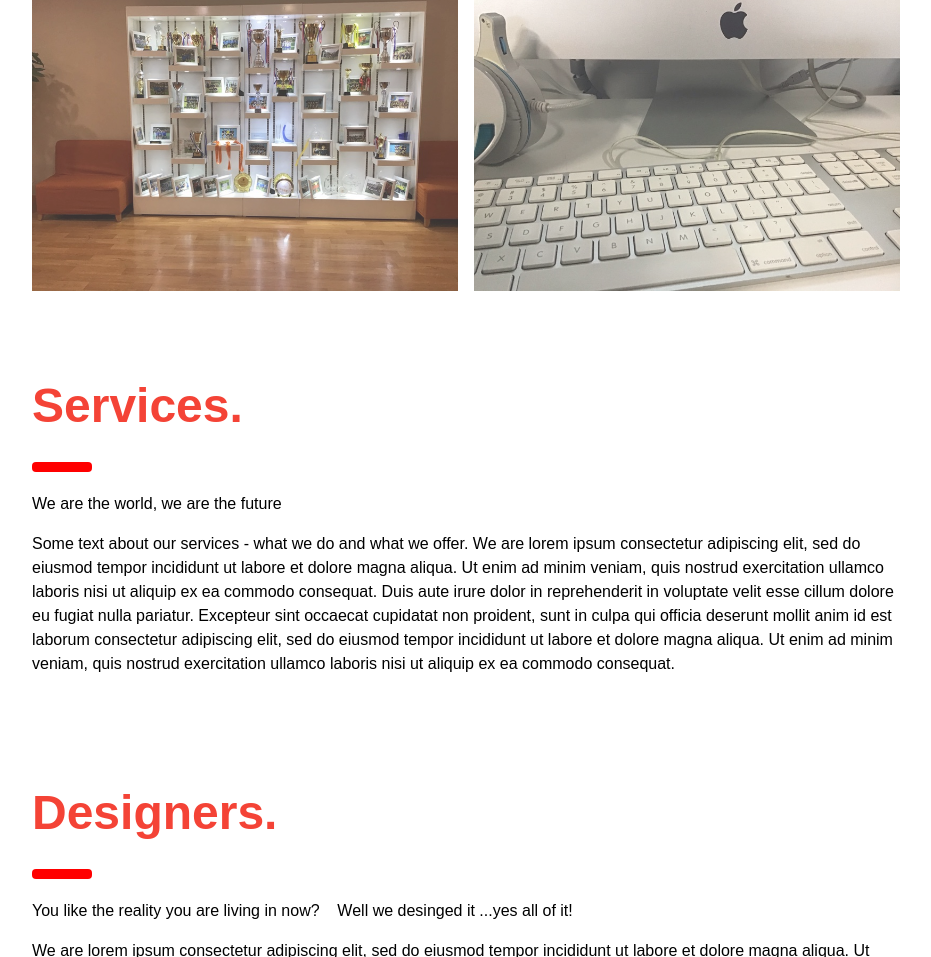
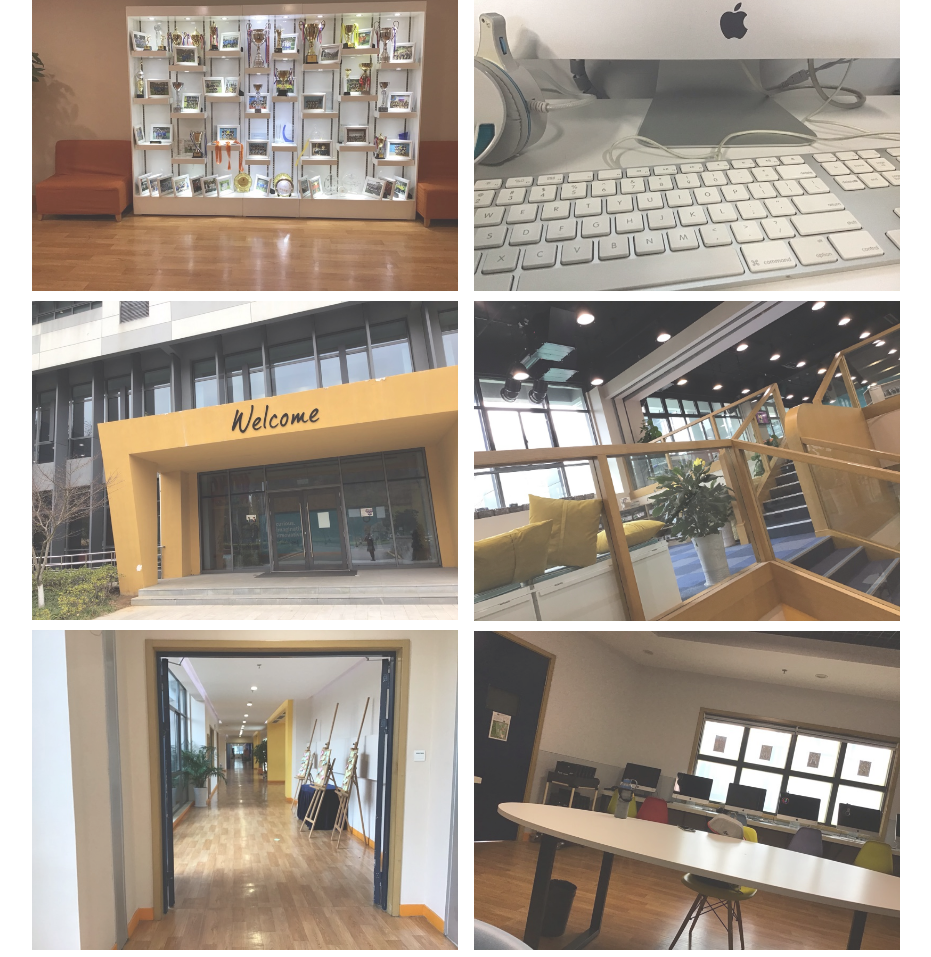
Before and after one commit to MrG-BSN/yvonne.github.io, a plain HTML site: page index.html in a window 1280 px wide. Shown: the part 1022-1979 px from the top of the page, without its empty margins (324-1255 px from the left). Drawn offline with Linux system fonts and the light colour scheme; a web font is replaced by a local one.

Commit message:
Update index.html

```diff
--- a/index.html
+++ b/index.html
@@ -75,14 +75,18 @@ body {font-size:16px;}
   </div>
 
   <!-- Services -->
-  <div class="w3-container" id="services" style="margin-top:75px">
-    <h1 class="w3-xxxlarge w3-text-red"><b>Services.</b></h1>
-    <hr style="width:50px;border:5px solid red" class="w3-round">
-    <p>We are the world, we are the future</p>
-    <p>Some text about our services - what we do and what we offer. We are lorem ipsum consectetur adipiscing elit, sed do eiusmod tempor incididunt ut labore et dolore magna aliqua. Ut enim ad minim veniam, quis nostrud exercitation ullamco laboris nisi ut aliquip ex ea commodo consequat. Duis aute irure
-    dolor in reprehenderit in voluptate velit esse cillum dolore eu fugiat nulla pariatur. Excepteur sint occaecat cupidatat non proident, sunt in culpa qui officia deserunt mollit anim id est laborum consectetur adipiscing elit, sed do eiusmod tempor
-    incididunt ut labore et dolore magna aliqua. Ut enim ad minim veniam, quis nostrud exercitation ullamco laboris nisi ut aliquip ex ea commodo consequat.
-    </p>
+  <div class="w3-row-padding">
+    <div class="w3-half">
+      <img src="Frontdoor.JPG" style="width:100%" onclick="onClick(this)" alt="WELCOME! BSN frontdoor">
+      <img src="Corridor.JPG" style="width:100%" onclick="onClick(this)" alt="Endless corridor with fascinating decorations">
+      <img src="Prizes.JPG" style="width:100%" onclick="onClick(this)" alt="Glorious prizes">
+    </div>
+
+    <div class="w3-half">
+      <img src="Library.JPG" style="width:100%" onclick="onClick(this)" alt="Luxurious library">
+      <img src="ICTroom.JPG" style="width:100%" onclick="onClick(this)" alt="Cool computers inside a cozy room">
+      <img src="Keyboard.JPG" style="width:100%" onclick="onClick(this)" alt="Interesting keyboard">
+    </div>
   </div>
 
   <!-- Designers -->
```
